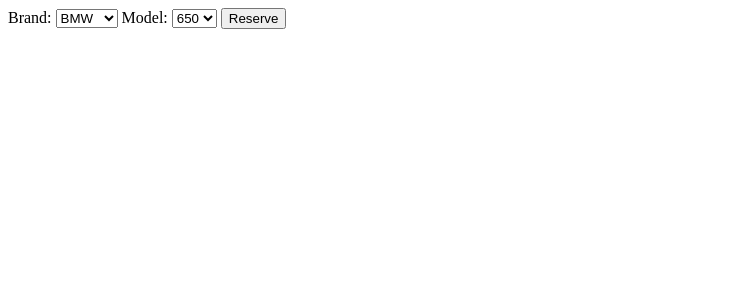
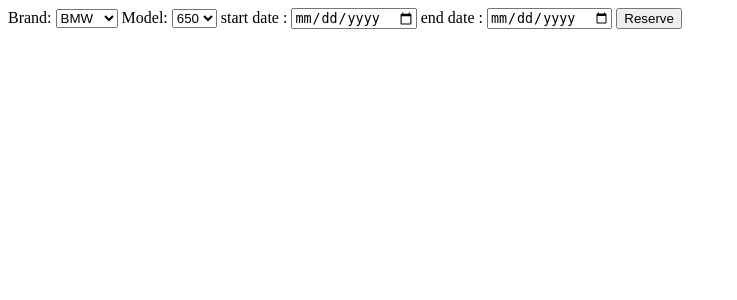
Before and after one commit to vin-c-ent/car-reserve, a Spring Boot app: page /index in a window 1280 px wide. Shown: the top 300 px of the page, without its empty margins (0-737 px from the left). Run offline with Spring Boot 4, Linux system fonts and the light colour scheme; data comes from the database, SQL or seed files in the repository; some of the project's set-up classes (security, data sources, template engines, error pages and the like) are left out, and stand-ins take their place.

Commit message:
- implement FE exception handling - add date component

```diff
--- a/src/main/java/com/car/constants/CommonConstants.java
+++ b/src/main/java/com/car/constants/CommonConstants.java
@@ -8,5 +8,5 @@ public class CommonConstants {
     public static final String SUCCESS = "success";
     public static final String FAIL = "fail";
 
-    public static final String YYYYMMDD = "yyyyMMdd";
+    public static final String YYYYMMDD = "yyyy-MM-dd";
 }
--- a/src/main/resources/templates/index.html
+++ b/src/main/resources/templates/index.html
@@ -11,26 +11,32 @@
         brandChange();
       });
 
+      /* exception handling */
+      function errorHandling(errorResponse) {
+        var errorMessage = "hitting exception : ";
+        if (errorResponse) {
+          errorMessage +=
+            errorResponse.errorCode + "-" + errorResponse.errorMessage;
+        }
+        alert(errorMessage);
+      }
+
       function brandChange() {
         console.log("selected brand id : " + $("#brand").val());
 
         /* ajax call */
         var modelListUrl = "/brand/" + $("#brand").val() + "/models";
-        modelListResponse = $.ajax({ url: modelListUrl, async: false });
-
-        if (modelListResponse.responseJSON.status != "success") {
-          /* exception handling */
-          var errorMessage = "hitting exception : ";
-          var errorResponse = modelListResponse.responseJSON.error;
-          if (errorResponse) {
-            errorMessage +=
-              errorResponse.errorCode + "-" + errorResponse.errorMessage;
-          }
-          alert(errorMessage);
+        $.ajax({
+          type: "GET",
+          url: modelListUrl,
+          async: false,
+          success: function (response) {
+            if (response.status != "success") {
+              errorHandling(response.error);
             } else {
               /* success : change dom */
               var modelListHtml;
-          modelListResponse.responseJSON.data.forEach((model) => {
+              response.data.forEach((model) => {
                 modelListHtml +=
                   "<option value ='" +
                   model.modelId +
@@ -40,11 +46,24 @@
               });
               $("#model").html(modelListHtml);
             }
+          },
+          error: function (XMLHttpRequest, textStatus, errorThrown) {
+            errorHandling(XMLHttpRequest.responseJSON.error);
+          },
+        });
       }
 
       function reserve() {
-        console.info($("#brand").val());
-        console.info($("#model").val());
+        console.info(
+          "reserving : brand : " +
+            $("#brand").val() +
+            ", model : " +
+            $("#model").val() +
+            ", start date : " +
+            $("#start_date").val() +
+            ", end_date : " +
+            $("#end_date").val()
+        );
 
         /* ajax call */
         $.ajax({
@@ -54,24 +73,20 @@
           dataType: "json",
           data: JSON.stringify({
             model_id: $("#model").val(),
-            start_date: "20210427",
-            end_date: "20210428",
+            start_date: $("#start_date").val(),
+            end_date: $("#end_date").val(),
           }),
           success: function (response) {
-            alert('create reserve order : ' + response.data.reserveId + ' successfully!');
+            alert(
+              "create reserve order : " +
+                response.data.reserveId +
+                " successfully!"
+            );
+          },
+          error: function (XMLHttpRequest, textStatus, errorThrown) {
+            errorHandling(XMLHttpRequest.responseJSON.error);
           },
         });
-        /* $.post(
-          url,
-          {
-            model_id: $("#model").val(),
-            start_date: "2020-03-27",
-            start_date: "2020-03-28",
-          },
-          function (data, status) {
-            alert("Data: " + data + "\nStatus: " + status);
-          }
-        ); */
       }
     </script>
   </head>
@@ -88,6 +103,12 @@
     <label>Model: </label>
     <select id="model"></select>
 
+    <label for="start_date_label">start date : </label>
+    <input id="start_date" type="date" value="" />
+
+    <label for="end_date_label">end date : </label>
+    <input id="end_date" type="date" value="" />
+
     <button onclick="reserve()">Reserve</button>
   </body>
 </html>
```
Lines whose indentation alone changed are shown as unchanged.
